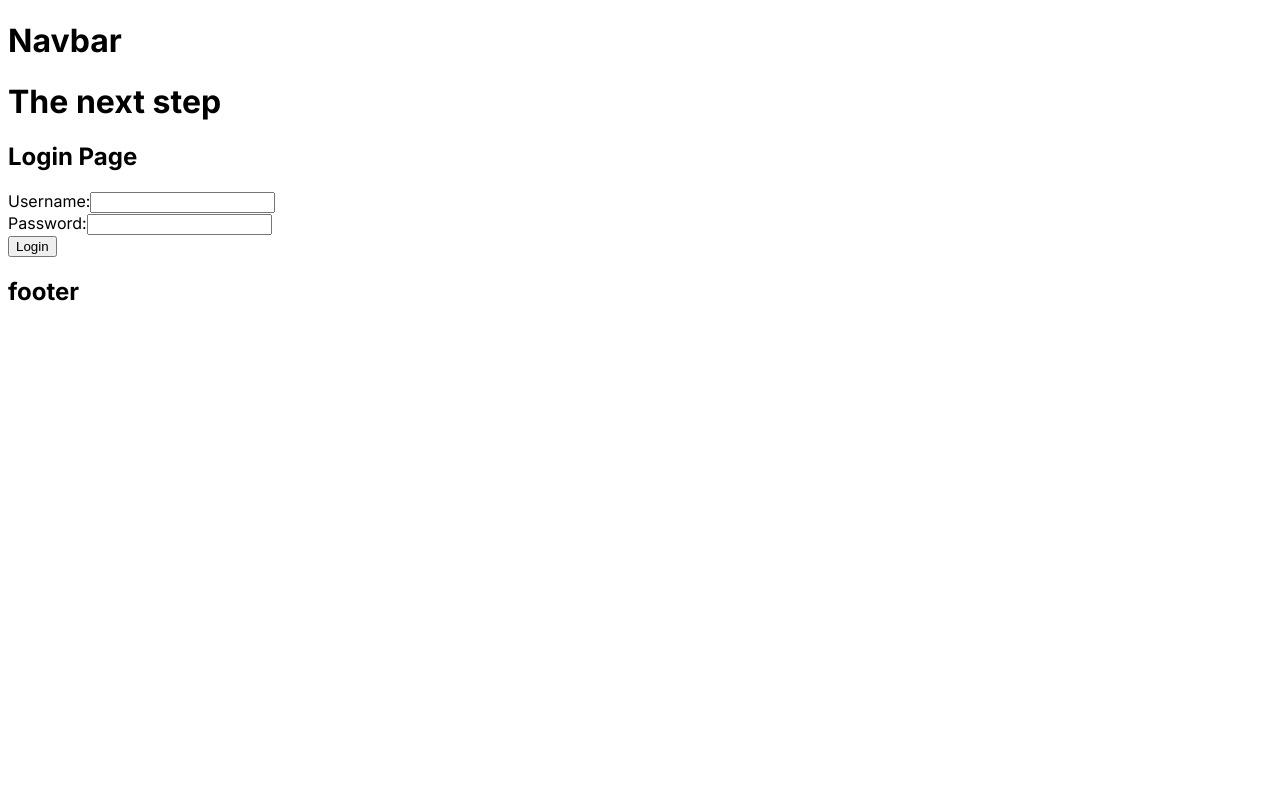
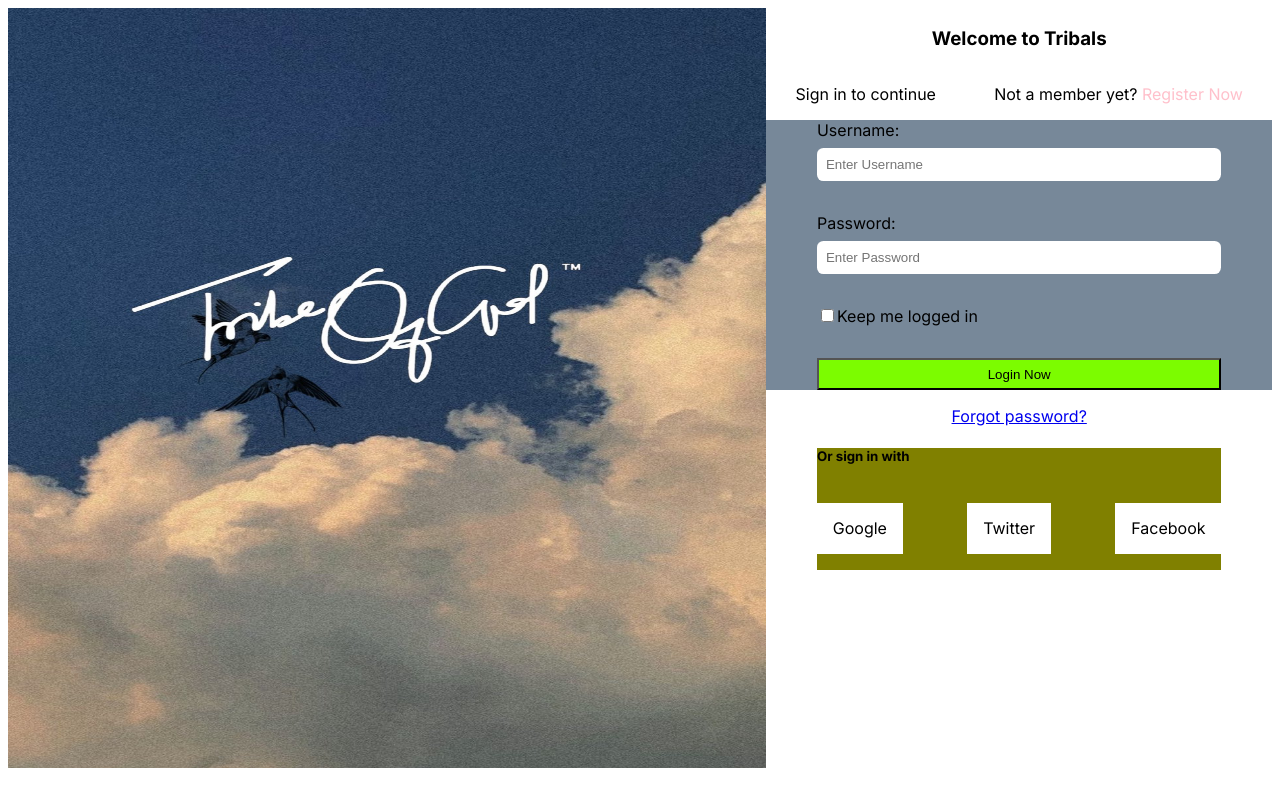
Before and after one commit to aneallaryea100/nextui, a Next.js app: page / in a window 1280 px wide. Built offline with nearby package versions, Linux system fonts and the light colour scheme.

Commit message:
Update and retrieve cookies

```diff
--- a/app/layout.js
+++ b/app/layout.js
@@ -1,6 +1,6 @@
 import '../styles/globals.css'
-import Nav from '@components/nav'
-import Footer from '@components/footer'
+// import Nav from '@components/nav'
+// import Footer from '@components/footer'
 import { Inter } from 'next/font/google'
 
 const inter = Inter({ subsets: ['latin'] })
@@ -14,10 +14,10 @@
   return (
     <html lang="en">
       <body className={inter.className}>
-        <Nav />
+        {/* <Nav /> */}
         {children}
-        <Footer />
-        </body>
+        {/* <Footer /> */}
+      </body>
     </html>
   )
 }
--- a/app/page.js
+++ b/app/page.js
@@ -2,8 +2,6 @@
 function Home () {
     return (
         <div>
-            <h1>The next step</h1>
-
             <LoginPage />
         </div>
 
--- a/components/loginPage.js
+++ b/components/loginPage.js
@@ -1,5 +1,6 @@
 "use client"
-
+import styles from '../styles/loginpages.module.css'
+import { FontAwesomeIcon } from '@fortawesome/react-fontawesome';
 import { useState } from "react"
 import Cookies from "js-cookie";
 
@@ -46,6 +47,7 @@
                     });
 
                 console.log(data);
+                console.log(Cookies);
             } else {
                 //login failed
                 const errorData = await response.json();
@@ -59,31 +61,68 @@
 
 
   return (
-    <div className='loginContainer'>
-        <h2>Login Page</h2>
-        <form onSubmit={handleSubmit}>
-            <div>
+    <div className={styles.loginContainer}>
+
+            <div className={styles.imageContainer}>
+                <img
+                src='images/tribes.jpg'
+                alt='tribals'
+                width={1100}
+                />
+            </div>
+            <div className={styles.signInContainer}>
+                <h3 className={styles.signInWelcomeHead}>
+                    Welcome to Tribals
+                </h3>
+                <div className={styles.textContainer1}>
+                    <p>Sign in to continue</p>
+                    <p>Not a member yet? <span className={styles.register}><a href='#'>Register Now</a></span></p>
+                </div>
+                <form onSubmit={handleSubmit} className={styles.formContainer}>
+                <div className={styles.formControls}>
                     <label htmlFor="username">Username:</label>
                     <input
                     type="text"
                     id="username"
+                    placeholder='Enter Username'
+                    autocomplete="off"
                     value={userName}
                     onChange={handleUserNameChange}
                     />
                 </div>
-            <div>
+                <div className={styles.formControls}>
                     <label htmlFor="password">Password:</label>
                     <input
                     type="password"
                     id="password"
+                    placeholder='Enter Password'
+                    autocomplete="off"
                     value={password}
                     onChange={handlePasswordChange}
                     />
                 </div>
-            <div>
-                <button type="submit">Login</button>
+                <div className={styles.formControls}>
+                    <span>
+                        <input type='checkbox' />
+                        <label>Keep me logged in</label>
+                    </span>
+
+                </div>
+                <div className={styles.formControls}>
+                    <button type="submit" className={styles.loginbtn}>Login Now</button>
                 </div>
                 </form>
+                <p className={styles.textCenter}><a href='#'>Forgot password?</a></p>
+                <div className={styles.signinoptions}>
+                    <h5>Or sign in with</h5>
+                    <div className={styles.accountSocials}>
+                        <p className={styles.google}>Google</p>
+                        <p className={styles.twitter}>Twitter</p>
+                        <p className={styles.facebook}>Facebook</p>
+                    </div>
+                </div>
+            </div>
+
 
     </div>
   )
--- a/package.json
+++ b/package.json
@@ -9,6 +9,9 @@
     "lint": "next lint"
   },
   "dependencies": {
+    "@fortawesome/fontawesome-svg-core": "^6.4.0",
+    "@fortawesome/free-solid-svg-icons": "^6.4.0",
+    "@fortawesome/react-fontawesome": "^0.2.0",
     "js-cookie": "^3.0.5",
     "next": "13.4.4",
     "react": "18.2.0",
--- /dev/null
+++ b/styles/loginpages.module.css
@@ -0,0 +1,87 @@
+
+.textCenter {
+    text-align: center;
+}
+
+.loginContainer {
+    display: flex;
+    background-color: red;
+    width: 100%;
+    height: 95vh;
+    scroll-behavior: smooth;
+    overflow: hidden;
+}
+
+.imageContainer {
+    width: 60%;
+    display: flex;
+    justify-content: center;
+    align-content: center;
+    background-color: #fff;
+}
+
+.signInContainer{
+    width: 40%;
+    background-color: #fff;
+}
+
+.signInWelcomeHead {
+    text-align: center;
+}
+
+.textContainer1 {
+    display: flex;
+    justify-content: space-around;
+    align-items: center;
+}
+
+.register a{
+    color: pink;
+    text-decoration: none;
+}
+
+.formContainer {
+    background-color: lightslategrey;
+    display: flex;
+    align-items: center;
+     justify-content: center;
+    flex-direction: column;
+    gap: 2rem;
+}
+
+.formControls {
+    display: flex;
+    flex-direction: column;
+    gap: 0.5rem;
+    width: 80%;
+}
+
+.formControls > input {
+    border: 1px solid transparent;
+    padding: 0.5rem 0rem;
+    border-radius: 0.4rem;
+    background-color: lightcoral transparent;
+    outline: none;
+    padding: 0.5rem;
+}
+
+.loginbtn {
+    padding: 0.4rem;
+    background-color: lawngreen;
+}
+
+.signinoptions {
+    background-color: olive;
+    width: 80%;
+    margin: 0 auto;
+}
+
+.accountSocials {
+    display: flex;
+    justify-content: space-between;
+}
+
+.accountSocials > p {
+    background-color: #fff;
+    padding: 0.99rem;
+}
```
Also changed, not shown: public/images/tribes.JPG (added), 1 other file (tests, documents, lock files or other folders). Lines whose indentation alone changed are shown as unchanged.
